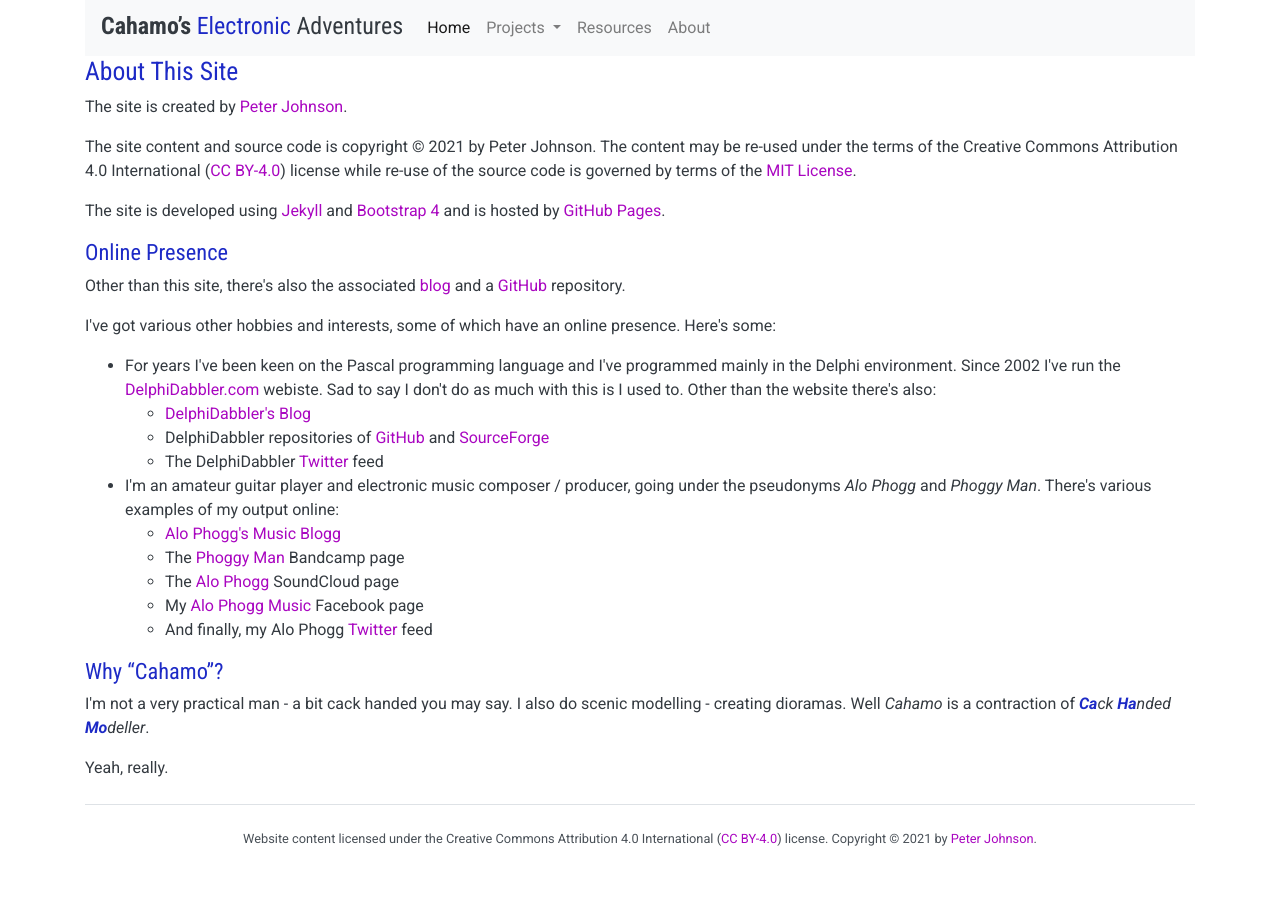
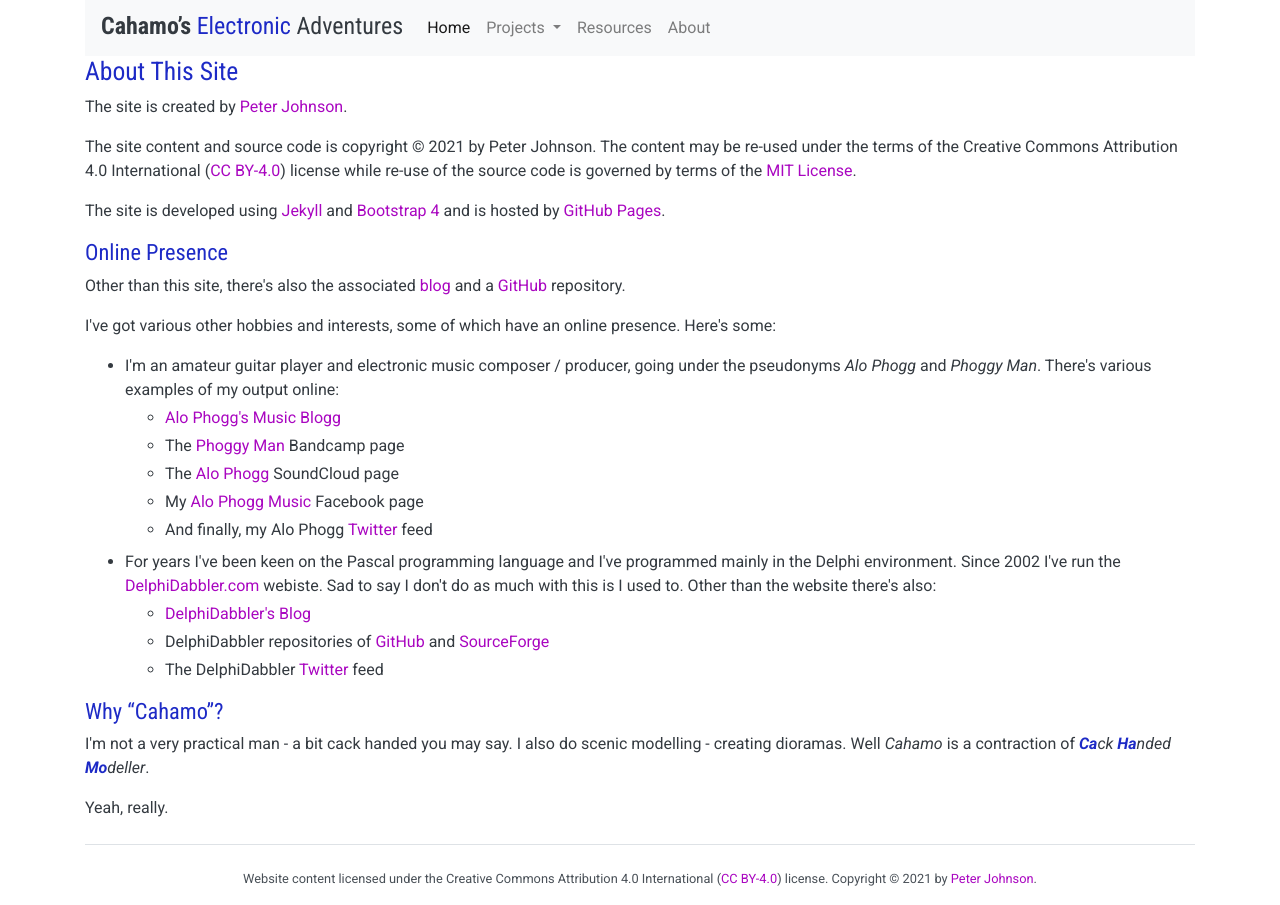
Before and after one commit to cahamo/cahamo.github.io, a Jekyll site: the page built from about.html, in a window 1280 px wide. Built offline with Jekyll 4.4.1, drawn with Linux system fonts in a browser that asks for light colours; comment, search, counter and statistics services are not loaded.

Commit message:
Add BS4 spacer classes to list items

```diff
--- a/about.html
+++ b/about.html
@@ -16,22 +16,25 @@ layout: default
 <p>I've got various other hobbies and interests, some of which have an online presence. Here's some:</p>
 
 <ul>
-    <li>For years I've been keen on the Pascal programming language and I've programmed mainly in the Delphi environment. Since 2002 I've run the <a href="https://delphidabbler.com">DelphiDabbler.com</a> webiste. Sad to say I don't do as much with this is I used to. Other than the website there's also:
+
+    <li class="my-2">I'm an amateur guitar player and electronic music composer / producer, going under the pseudonyms <em>Alo Phogg</em> and <em>Phoggy Man</em>. There's various examples of my output online:
         <ul>
-            <li><a href="https://delphidabbler.blogspot.com/">DelphiDabbler's Blog</a></li>
-            <li>DelphiDabbler repositories of <a href="https://github.com/delphidabbler">GitHub</a> and <a href="https://sourceforge.net/u/delphidabbler/profile/">SourceForge</a></li>
-            <li>The DelphiDabbler <a href="https://twitter.com/delphidabbler">Twitter</a> feed</li>
+            <li class="my-1"><a href="https://alo-phogg.blogspot.com/">Alo Phogg's Music Blogg</a></li>
+            <li class="my-1">The <a href="https://phoggyman.bandcamp.com/">Phoggy Man</a> Bandcamp page</li>
+            <li class="my-1">The <a href="https://soundcloud.com/alo-phogg">Alo Phogg</a> SoundCloud page</li>
+            <li class="my-1">My <a href="https://www.facebook.com/alo.phogg.music">Alo Phogg Music</a> Facebook page</li>
+            <li class="my-1">And finally, my Alo Phogg <a href="https://twitter.com/AloPhogg">Twitter</a> feed</li>
         </ul>
     </li>
-    <li>I'm an amateur guitar player and electronic music composer / producer, going under the pseudonyms <em>Alo Phogg</em> and <em>Phoggy Man</em>. There's various examples of my output online:
+
+    <li class="my-2">For years I've been keen on the Pascal programming language and I've programmed mainly in the Delphi environment. Since 2002 I've run the <a href="https://delphidabbler.com">DelphiDabbler.com</a> webiste. Sad to say I don't do as much with this is I used to. Other than the website there's also:
         <ul>
-            <li><a href="https://alo-phogg.blogspot.com/">Alo Phogg's Music Blogg</a></li>
-            <li>The <a href="https://phoggyman.bandcamp.com/">Phoggy Man</a> Bandcamp page</li>
-            <li>The <a href="https://soundcloud.com/alo-phogg">Alo Phogg</a> SoundCloud page</li>
-            <li>My <a href="https://www.facebook.com/alo.phogg.music">Alo Phogg Music</a> Facebook page</li>
-            <li>And finally, my Alo Phogg <a href="https://twitter.com/AloPhogg">Twitter</a> feed</li>
+            <li class="my-1"><a href="https://delphidabbler.blogspot.com/">DelphiDabbler's Blog</a></li>
+            <li class="my-1">DelphiDabbler repositories of <a href="https://github.com/delphidabbler">GitHub</a> and <a href="https://sourceforge.net/u/delphidabbler/profile/">SourceForge</a></li>
+            <li class="my-1">The DelphiDabbler <a href="https://twitter.com/delphidabbler">Twitter</a> feed</li>
         </ul>
     </li>
+
 </ul>
 
 <h2>Why &ldquo;Cahamo&rdquo;?</h2>
```
Also changed, not shown: resources.html (+6 -6 lines), tongue-drum/index.html (+8 -7 lines).
